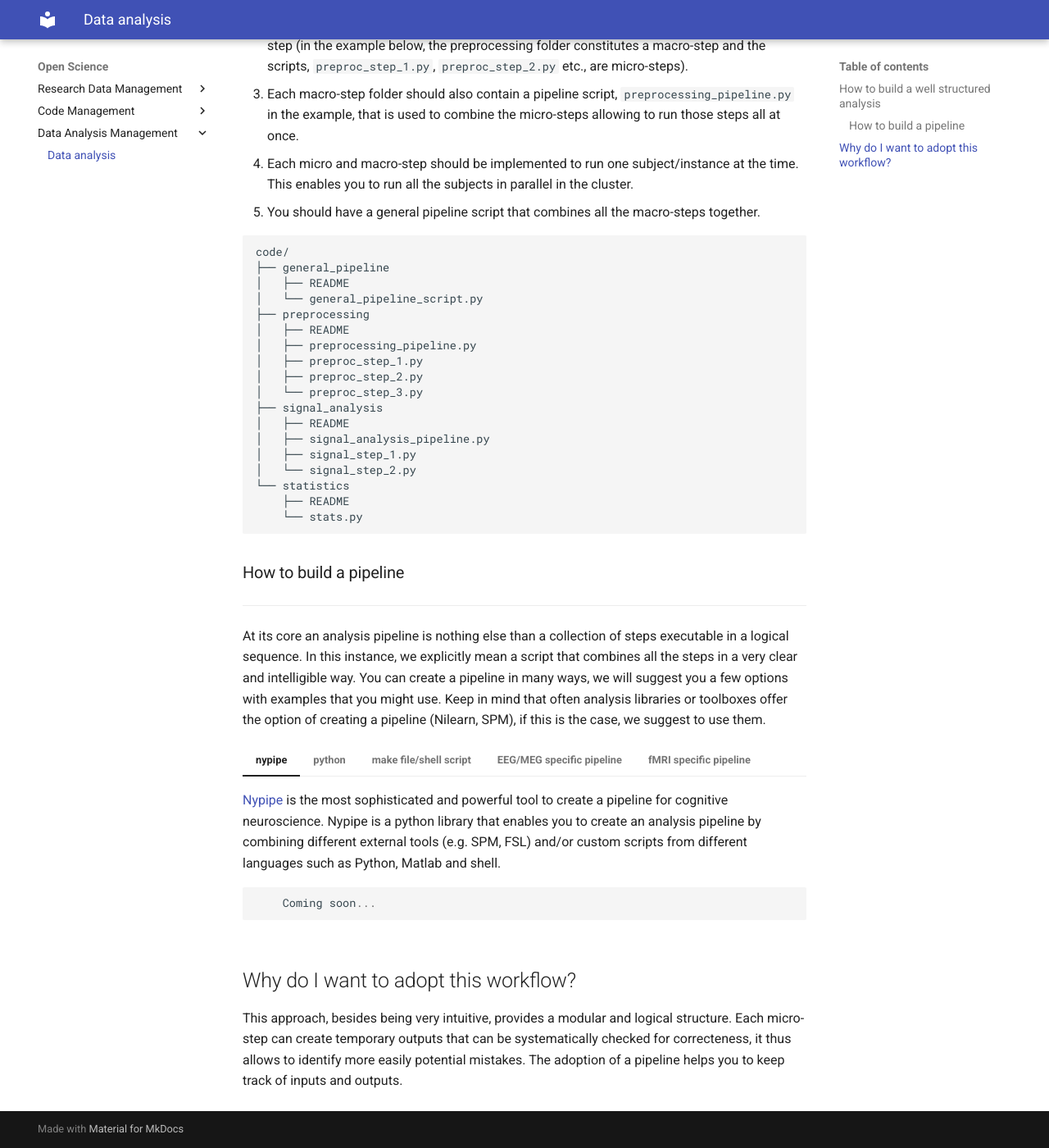
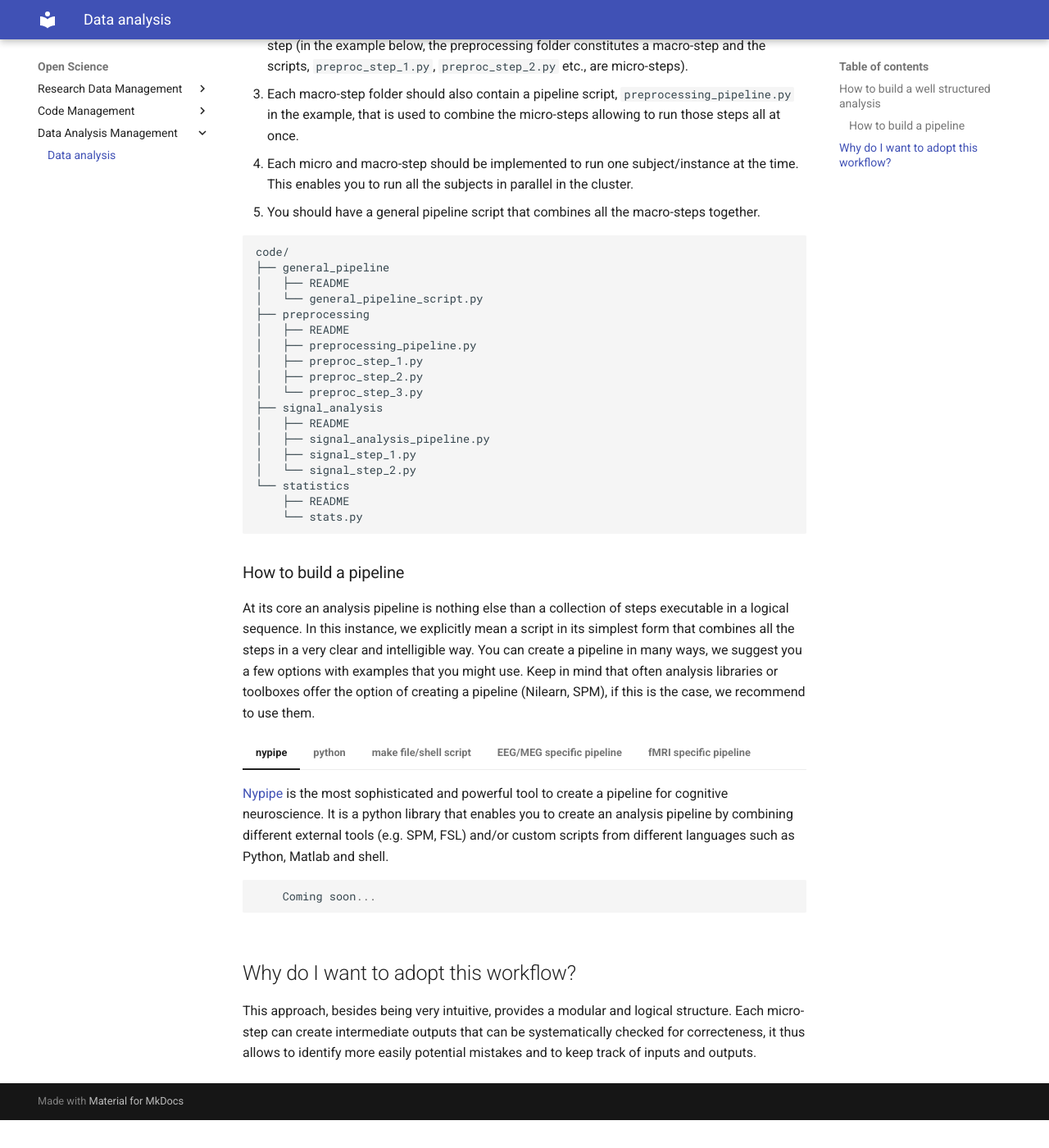
Before and after one commit to pvavra/temp-ipsy, an MkDocs documentation site: the page built from docs/open-science/analysis-management/data-analysis.md, in a window 1280 px wide and 1400 px high, scrolled down 629 px. Shown: the whole window at 82% size. Built offline with MkDocs 1.6.1 and Material for MkDocs 9.7.7, drawn with Linux system fonts in a browser that asks for light colours; after the commit the page ends 1995 px from its top, so only the background shows below that.

Commit message:
Fix sentences

````diff
--- a/docs/open-science/analysis-management/data-analysis.md
+++ b/docs/open-science/analysis-management/data-analysis.md
@@ -40,13 +40,13 @@ code/
 ```
 
 ### How to build a pipeline
-*******
-At its core an analysis pipeline is nothing else than a collection of steps executable in a logical sequence. In this instance, we explicitly mean a script that combines all the steps in a very clear and intelligible way.
-You can create a pipeline in many ways, we will suggest you a few options with examples that you might use. Keep in mind that often analysis libraries or toolboxes offer the option of creating a pipeline (Nilearn, SPM), if this is the case, we suggest to use them.
+
+At its core an analysis pipeline is nothing else than a collection of steps executable in a logical sequence. In this instance, we explicitly mean a script in its simplest form that combines all the steps in a very clear and intelligible way.
+You can create a pipeline in many ways, we suggest you a few options with examples that you might use. Keep in mind that often analysis libraries or toolboxes offer the option of creating a pipeline (Nilearn, SPM), if this is the case, we recommend to use them.
 
 === "nypipe"
 
-    [Nypipe](https://nipype.readthedocs.io/en/latest/index.html) is the most sophisticated and powerful tool to create a pipeline for cognitive neuroscience. Nypipe is a python library that enables you to create an analysis pipeline by combining different external tools (e.g. SPM, FSL) and/or custom scripts from different languages such as Python, Matlab and shell.
+    [Nypipe](https://nipype.readthedocs.io/en/latest/index.html) is the most sophisticated and powerful tool to create a pipeline for cognitive neuroscience. It is a python library that enables you to create an analysis pipeline by combining different external tools (e.g. SPM, FSL) and/or custom scripts from different languages such as Python, Matlab and shell.
 
     ```python
         Coming soon...
@@ -208,5 +207,4 @@ You can create a pipeline in many ways, we will suggest you a few options with e
 
 ## Why do I want to adopt this workflow?
 
-This approach, besides being very intuitive, provides a modular and logical structure. Each micro-step can create temporary outputs that can be systematically checked for correcteness, it thus allows to identify more easily potential mistakes.
-The adoption of a pipeline helps you to keep track of inputs and outputs.
+This approach, besides being very intuitive, provides a modular and logical structure. Each micro-step can create intermediate outputs that can be systematically checked for correcteness, it thus allows to identify more easily potential mistakes and to keep track of inputs and outputs.
````
Also changed, not shown: other parts of docs/open-science/analysis-management/data-analysis.md (+3 -4 lines).
